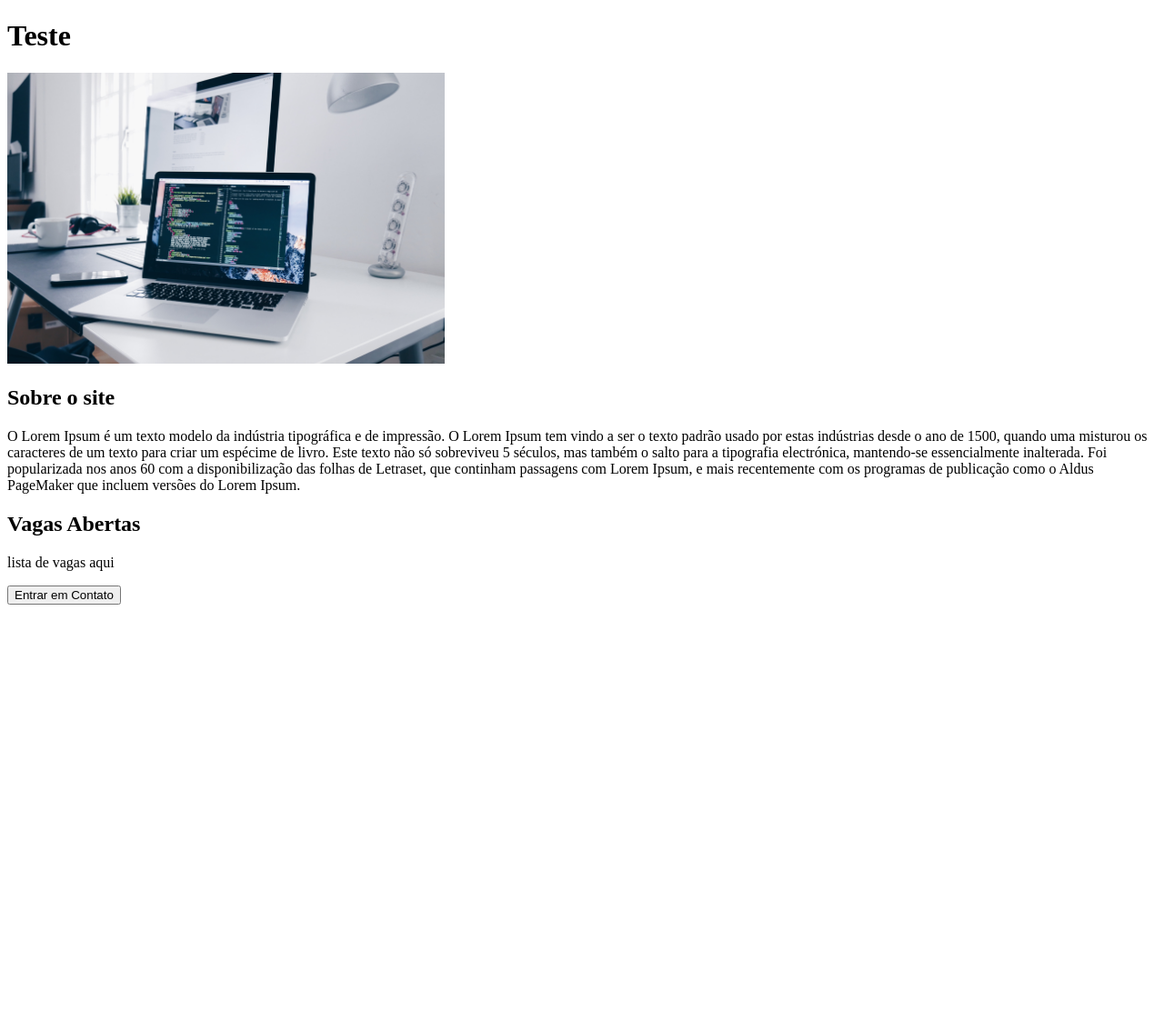
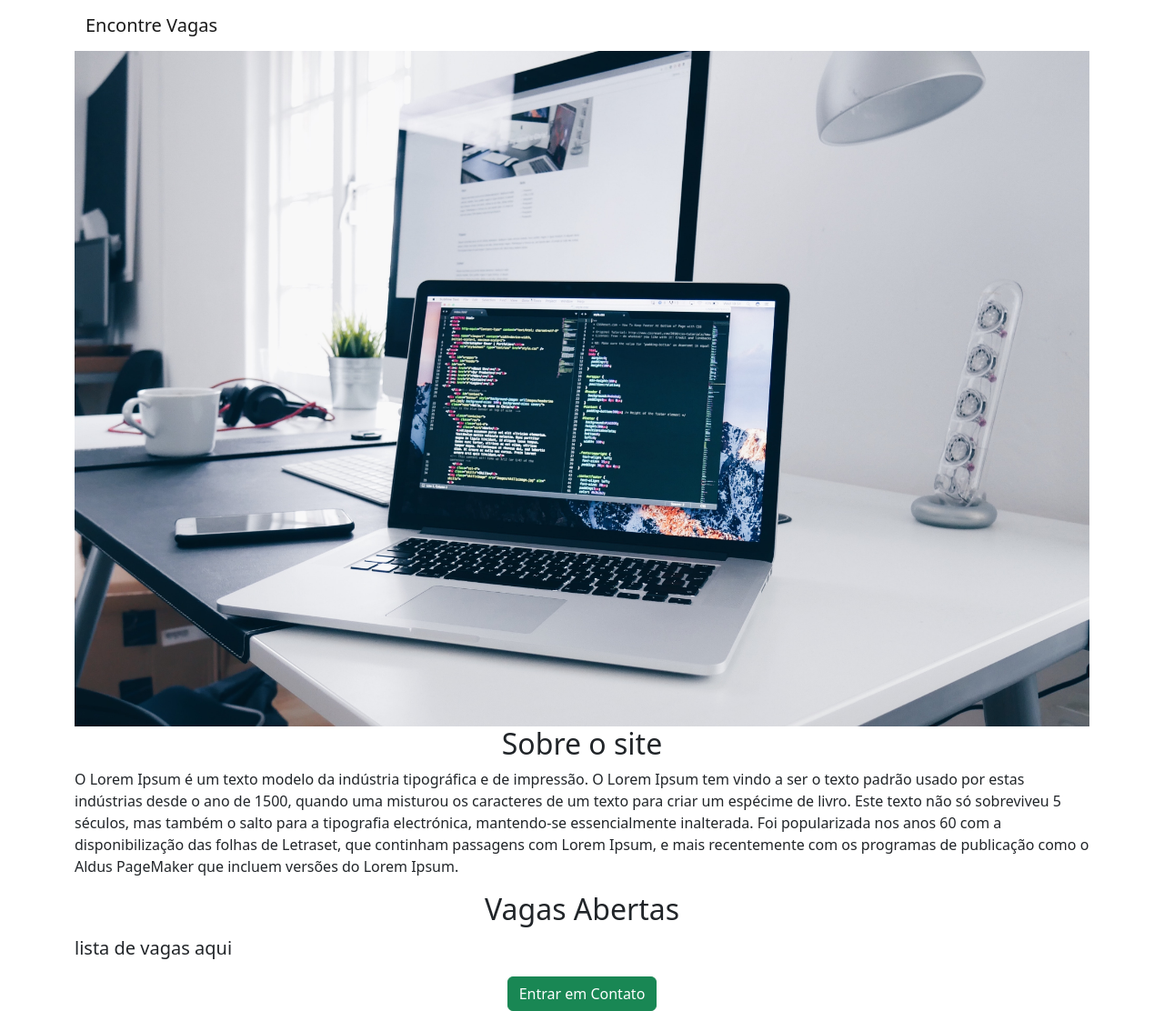
Before and after one commit to ronnyno88/pj109_web_site_Flask, a Python web app: template templates/home.html in a window 1280 px wide. Shown: the whole page at 91% size. Before the commit the page ends 665 px from the top, so only its background shows below. Run offline with Jinja, Linux system fonts and the light colour scheme; the template is opened without the code that fills it, so the values that code supplies are empty.

Commit message:
finalizando parte front da da web page

```diff
--- a/templates/home.html
+++ b/templates/home.html
@@ -4,15 +4,29 @@
   <meta charset="UTF-8">
   <meta http-equiv="X-UA-Compatible" content="IE=edge">
   <meta name="viewport" content="width=device-width, initial-scale=1.0">
+  <link rel="stylesheet" href="https://cdn.jsdelivr.net/npm/bootstrap@5.2.3/dist/css/bootstrap.min.css" integrity="sha384-rbsA2VBKQhggwzxH7pPCaAqO46MgnOM80zW1RWuH61DGLwZJEdK2Kadq2F9CUG65" crossorigin="anonymous">
   <title>Carreiras para Desenvolvedor Python</title>
 </head>
 <body>
-  <h1>Teste</h1>
-  <img height="320px" src="{{url_for('static', filename='carreira.jpg')}}"/>
-  <h2>Sobre o site</h2>
-  <p>O Lorem Ipsum é um texto modelo da indústria tipográfica e de impressão. O Lorem Ipsum tem vindo a ser o texto padrão usado por estas indústrias desde o ano de 1500, quando uma misturou os caracteres de um texto para criar um espécime de livro. Este texto não só sobreviveu 5 séculos, mas também o salto para a tipografia electrónica, mantendo-se essencialmente inalterada. Foi popularizada nos anos 60 com a disponibilização das folhas de Letraset, que continham passagens com Lorem Ipsum, e mais recentemente com os programas de publicação como o Aldus PageMaker que incluem versões do Lorem Ipsum.</p>
-  <h2>Vagas Abertas</h2>
-  <p>lista de vagas aqui</p>
-  <button>Entrar em Contato</button>
+  <div class="container">
+    <nav class="navbar navbar-expand-lg bg-body-tertiary">
+      <div class="container-fluid">
+        <a class="navbar-brand" href="#">Encontre Vagas</a>
+        <button class="navbar-toggler" type="button" data-bs-toggle="collapse" data-bs-target="#navbarSupportedContent" aria-controls="navbarSupportedContent" aria-expanded="false" aria-label="Toggle navigation">
+          <span class="navbar-toggler-icon"></span>
+        </button>
+        <div class="collapse navbar-collapse" id="navbarSupportedContent">
+        </div>
+      </div>
+    </nav>
+    <img class="img-fluid" src="{{url_for('static', filename='image/carreira.jpg')}}"/>
+    <h2 class="text-center">Sobre o site</h2>
+    <p>O Lorem Ipsum é um texto modelo da indústria tipográfica e de impressão. O Lorem Ipsum tem vindo a ser o texto padrão usado por estas indústrias desde o ano de 1500, quando uma misturou os caracteres de um texto para criar um espécime de livro. Este texto não só sobreviveu 5 séculos, mas também o salto para a tipografia electrónica, mantendo-se essencialmente inalterada. Foi popularizada nos anos 60 com a disponibilização das folhas de Letraset, que continham passagens com Lorem Ipsum, e mais recentemente com os programas de publicação como o Aldus PageMaker que incluem versões do Lorem Ipsum.</p>
+    <h2 class="text-center mt-2">Vagas Abertas</h2>
+    <p class="lead">lista de vagas aqui</p>
+  <div class="text-center">
+    <button class="btn btn-success">Entrar em Contato</button>
+  </div>
+
 </body>
 </html>
```
Also changed, not shown: static/image/carreira.jpg (renamed from static/carreira.jpg).
